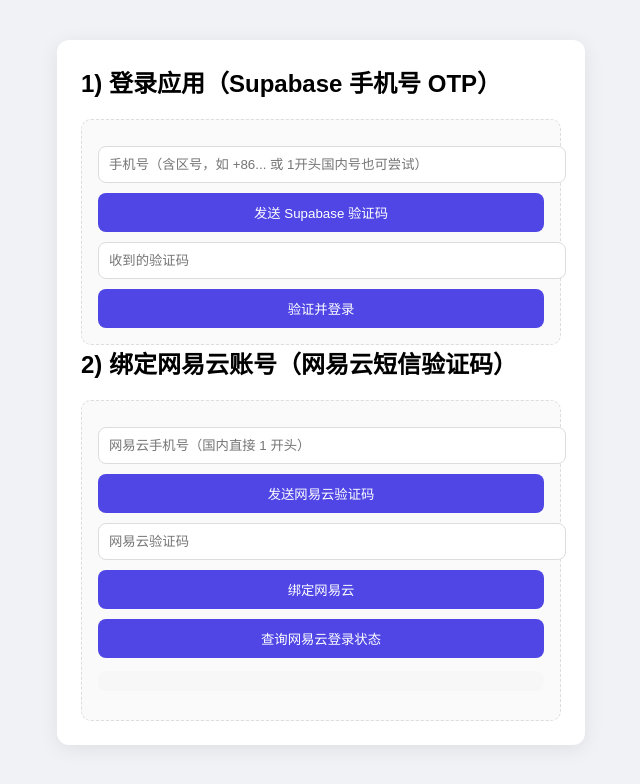
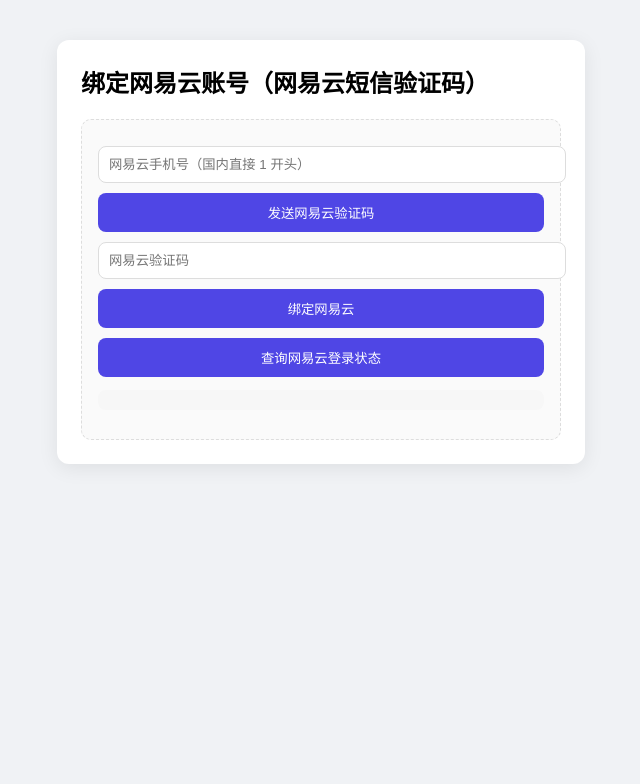
Before and after one commit to sugarushhh/AiMR, a Flask app: page / in a window 1280 px wide. Shown: the top 784 px of the page, without its empty margins (319-959 px from the left). Run offline with Flask 3, Linux system fonts and the light colour scheme; some libraries are stand-ins or nearby versions.

Commit message:
Add files via upload

```diff
--- a/templates/login.html
+++ b/templates/login.html
@@ -2,7 +2,7 @@
 <html lang="zh-CN">
 <head>
 <meta charset="UTF-8" />
-<title>登录与绑定网易云</title>
+<title>绑定网易云账号</title>
 <meta name="viewport" content="width=device-width, initial-scale=1" />
 <style>
   body{font-family:Arial,Helvetica,sans-serif;background:#f0f2f5;margin:0;padding:40px}
@@ -17,16 +17,7 @@
 </head>
 <body>
 <div class="wrap">
-  <h2>1) 登录应用（Supabase 手机号 OTP）</h2>
-  <div class="card">
-    <input id="sp_phone" placeholder="手机号（含区号，如 +86... 或 1开头国内号也可尝试）" />
-    <button onclick="sendSpOtp()">发送 Supabase 验证码</button>
-    <input id="sp_code" placeholder="收到的验证码" />
-    <button onclick="verifySpOtp()">验证并登录</button>
-    <div id="sp_result"></div>
-  </div>
-
-  <h2>2) 绑定网易云账号（网易云短信验证码）</h2>
+  <h2>绑定网易云账号（网易云短信验证码）</h2>
   <div class="card">
     <input id="ne_phone" placeholder="网易云手机号（国内直接 1 开头）" />
     <button onclick="sendNeCaptcha()">发送网易云验证码</button>
@@ -37,50 +28,16 @@
   </div>
 </div>
 
-<script src="https://cdn.jsdelivr.net/npm/@supabase/supabase-js@2"></script>
 <script>
-const SUPABASE_URL = "https://eiyaloehytwaralfqsrk.supabase.co";
-const SUPABASE_ANON_KEY = "eyJhbGciOiJIUzI1NiIsInR5cCI6IkpXVCJ9.eyJpc3MiOiJzdXBhYmFzZSIsInJlZiI6ImVpeWFsb2VoeXR3YXJhbGZxc3JrIiwicm9sZSI6ImFub24iLCJpYXQiOjE3NTUxMzk1MzYsImV4cCI6MjA3MDcxNTUzNn0.t6E4Ps8qRsukYJUFUJ7ZTuc3nmn0SeKlSFIUi2QcVKk";
-const supabase = window.supabase.createClient(SUPABASE_URL, SUPABASE_ANON_KEY);
-
 const $ = (id) => document.getElementById(id);
 
-async function sendSpOtp() {
-  const phone = $("sp_phone").value.trim();
-  if (!phone) return alert("请输入手机号");
-  const { data, error } = await supabase.auth.signInWithOtp({
-    phone,
-    options: { shouldCreateUser: true }
-  });
-  $("sp_result").innerText = error ? ("发送失败：" + error.message) : "验证码已发送";
-}
-
-async function verifySpOtp() {
-  const phone = $("sp_phone").value.trim();
-  const code = $("sp_code").value.trim();
-  if (!phone || !code) return alert("请输入手机号与验证码");
-  const { data, error } = await supabase.auth.verifyOtp({ phone, token: code, type: "sms" });
-  $("sp_result").innerText = error ? ("登录失败：" + error.message) : "登录成功";
-}
-
-async function getToken() {
-  const { data } = await supabase.auth.getSession();
-  return data?.session?.access_token || null;
-}
-
-// 下面这些调用你部署在 Render 的后端接口（同域，无需 CORS）
 async function sendNeCaptcha() {
-  const token = await getToken();
-  if (!token) return alert("请先完成上方 Supabase 登录");
   const phone = $("ne_phone").value.trim();
   if (!phone) return alert("请输入网易云手机号");
 
   const res = await fetch("/api/netease/send_captcha", {
     method: "POST",
-    headers: {
-      "Content-Type": "application/x-www-form-urlencoded",
-      "Authorization": "Bearer " + token
-    },
+    headers: { "Content-Type": "application/x-www-form-urlencoded" },
     body: `phone=${encodeURIComponent(phone)}`
   });
   const data = await res.json();
@@ -88,18 +45,13 @@ async function sendNeCaptcha() {
 }
 
 async function bindNetease() {
-  const token = await getToken();
-  if (!token) return alert("请先完成上方 Supabase 登录");
   const phone = $("ne_phone").value.trim();
   const code = $("ne_code").value.trim();
   if (!phone || !code) return alert("请输入网易云手机号与验证码");
 
   const res = await fetch("/api/netease/login", {
     method: "POST",
-    headers: {
-      "Content-Type": "application/x-www-form-urlencoded",
-      "Authorization": "Bearer " + token
-    },
+    headers: { "Content-Type": "application/x-www-form-urlencoded" },
     body: `phone=${encodeURIComponent(phone)}&captcha=${encodeURIComponent(code)}`
   });
   const data = await res.json();
@@ -107,11 +59,7 @@ async function bindNetease() {
 }
 
 async function checkNeStatus() {
-  const token = await getToken();
-  if (!token) return alert("请先完成上方 Supabase 登录");
-  const res = await fetch("/api/netease/status", {
-    headers: { "Authorization": "Bearer " + token }
-  });
+  const res = await fetch("/api/netease/status");
   const data = await res.json();
   $("ne_result").innerText = JSON.stringify(data, null, 2);
 }
```
